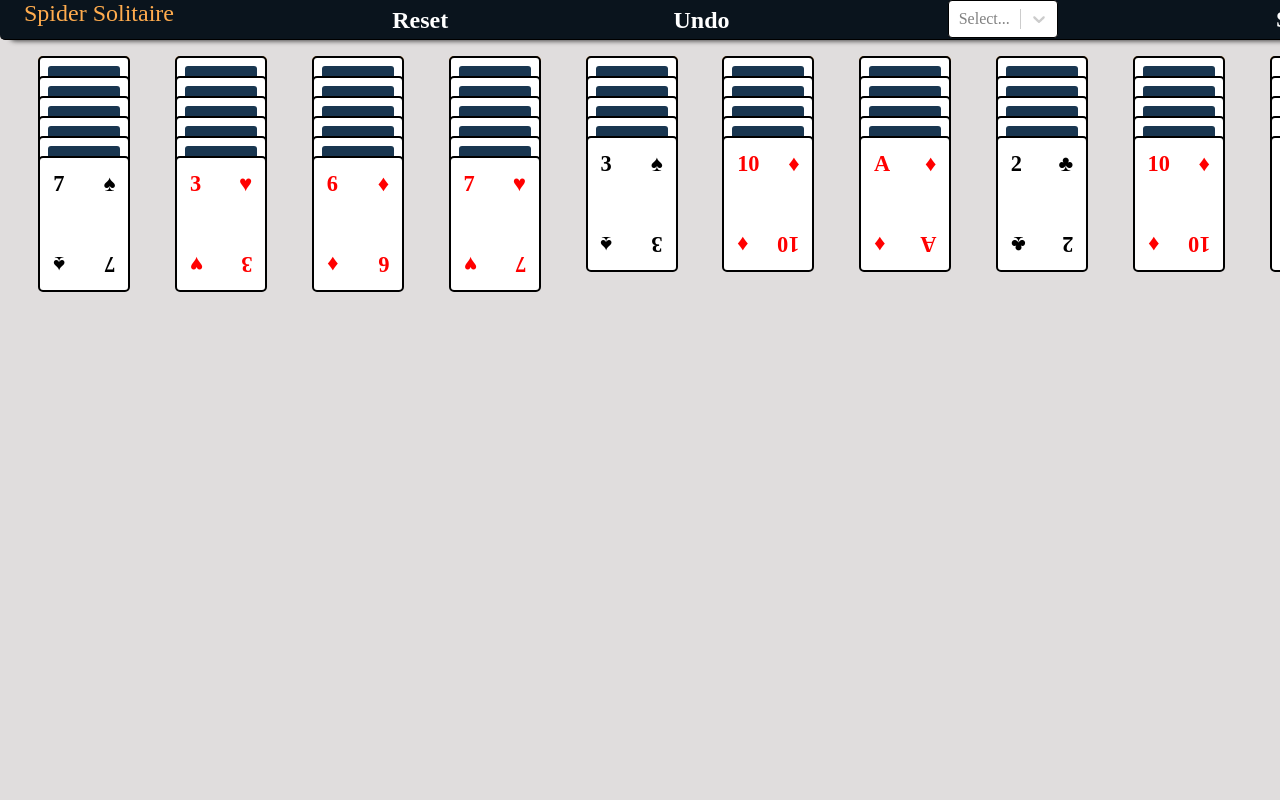
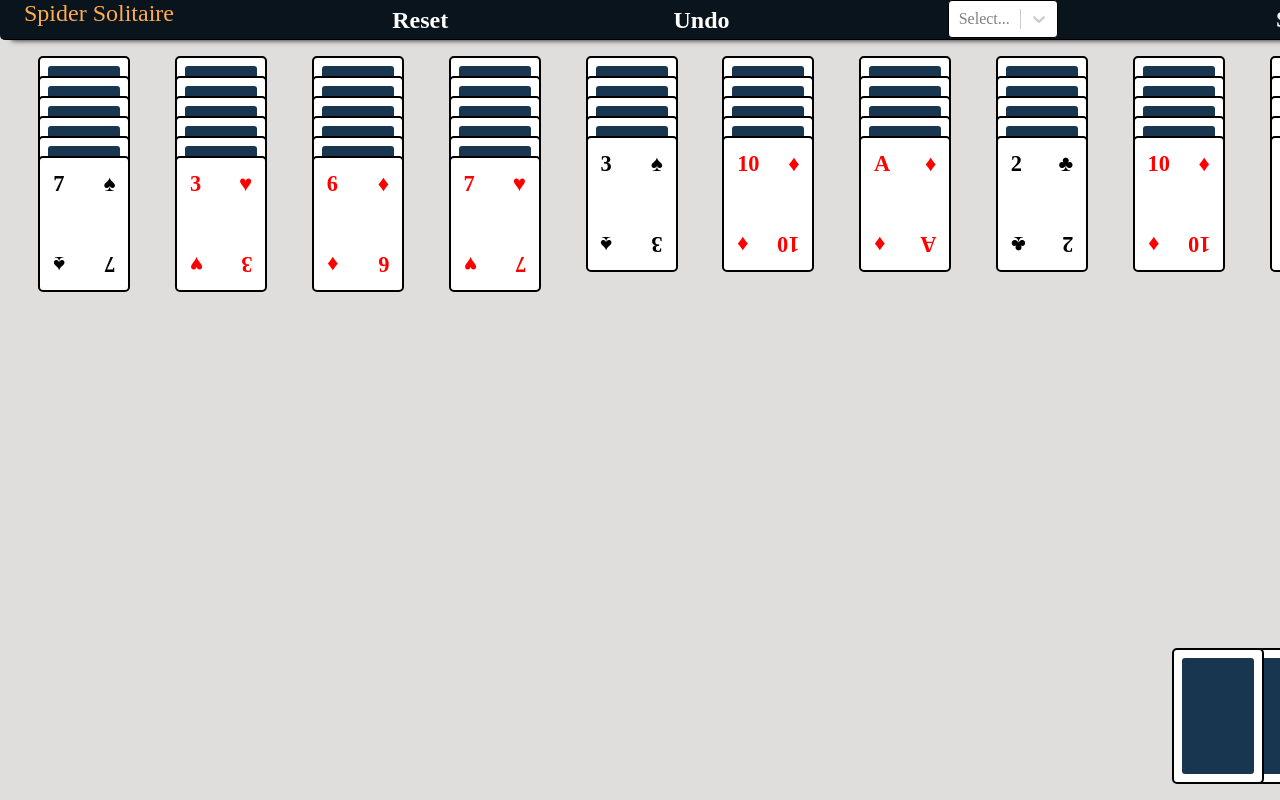
Before and after one commit to gawk2333/Spider, a React (Create React App) app: page / in a window 1280 px wide. Shown: the top 800 px of the page. Built offline with nearby package versions, Linux system fonts and the light colour scheme; the HTML template or start-up script is replaced by a standard one.

Commit message:
Add finishedcards and morecards

```diff
--- a/src/components/card/Card.jsx
+++ b/src/components/card/Card.jsx
@@ -3,7 +3,7 @@ import classnames from 'classnames'
 import styles from './Card.module.css'
 
 export default function Card (props) {
-  const { cardPoint, cardSuit, cardDisplay, onMouseDown, onMouseUp, onCardMouseUp } = props
+  const { cardPoint, cardSuit, cardDisplay, onMouseDown, onMouseUp, onCardMouseUp, onClick } = props
   const [display, setDisplay] = useState(false)
   const [suit, setSuit] = useState('')
   const [point, setPoint] = useState('')
@@ -66,6 +66,8 @@ export default function Card (props) {
 
   if (onCardMouseUp) cProps.onMouseUp = onCardMouseUp
 
+  if (onClick) cProps.onClick = onClick
+
   return (
     <div
       {...cProps}
--- a/src/components/game/Game.jsx
+++ b/src/components/game/Game.jsx
@@ -8,7 +8,7 @@ import { ALL_POINTS, POINTS_MAP } from './constants'
 const SUITS_NUM = 2
 
 export default function Game () {
-  // const [allCards, setAllCards] = useState([])
+  const [allCards, setAllCards] = useState([])
   const [mode, setMode] = useState(2)
   const [cards, setCards] = useState([[], [], [], [], [], [], [], [], [], []])
   const [selectedCard, setSelectedCard] = useState(null)
@@ -178,6 +178,18 @@ export default function Game () {
     console.log('reset')
   }
 
+  const moreCards = () => {
+    for (let i = 0; i < 10; i++) {
+      const card = allCards.pop()
+      card.display = true
+      cards[i].push(card)
+    }
+    setSelectedCard(null)
+    setAllCards([...allCards])
+    setCards([...cards])
+    setHistory([...history, { type: 'deal' }])
+  }
+
   /**
    *
    * @param {number} col dest column
@@ -243,7 +255,7 @@ export default function Game () {
   useEffect(() => {
     const data = getInitGameState()
     if (data) {
-      // setAllCards(data[1])
+      setAllCards(data[1])
       setCards(data[0])
     }
   }, [getInitGameState])
@@ -305,6 +317,34 @@ export default function Game () {
           </div>
         })}
       </div>
+      <div className={styles.control}>
+        <div className={styles.cardStack}>
+          {[...Array(Math.floor(finishedCards.length / 13)).keys()].map(
+            (i) => {
+              console.log('map', i)
+              return (
+                <div className={styles.horizenWrapper} key={i}>
+                  <Card
+                    cardPoint={'K'}
+                    cardSuit={finishedCards[i * 13].suit}
+                    cardDisplay={true}
+                  />
+                </div>
+              )
+            }
+          )}
+        </div>
+        <div className="spacer"></div>
+        <div className={classnames(styles.cardStack, 'rotated')}>
+          {[...Array(Math.floor(allCards.length / 10)).keys()].map((i) => {
+            return (
+              <div className={styles.horizenWrapper} key={i}>
+                <Card cardPoint={'A'} cardSuit={'♠'} onClick={moreCards} />
+              </div>
+            )
+          })}
+        </div>
+      </div>
     </div>
   )
 }
--- a/src/components/game/Game.module.css
+++ b/src/components/game/Game.module.css
@@ -76,6 +76,19 @@
   position: relative;
 }
 
+.horizenWrapper {
+  width: 30px;
+}
+
+.cardStack {
+  display: flex;
+}
+
+.control {
+  display: flex;
+  padding: 1em;
+}
+
 
 @media screen and (max-height: 950px) {
   .holder {
```
